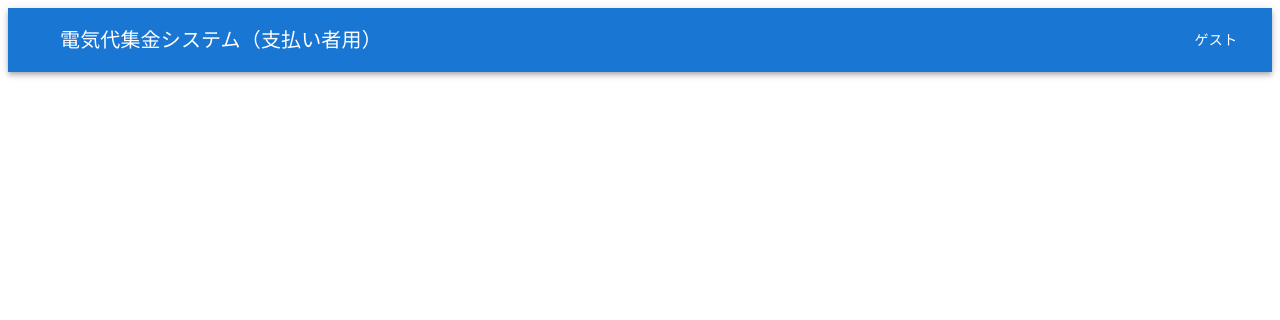
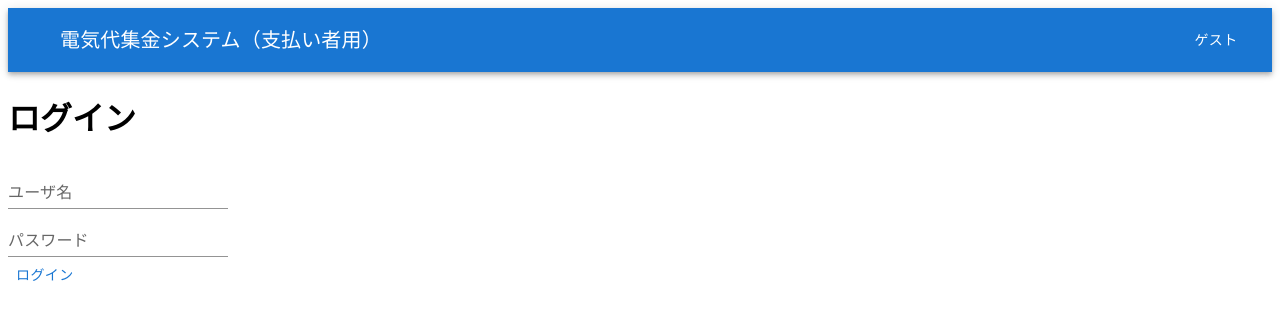
Before and after one commit to KHashimoto3/ApartmentBillingPortal, a React (Create React App) app in the folder front/: page / in a window 1280 px wide. Shown: the top 320 px of the page. Built offline with nearby package versions, Linux system fonts and the light colour scheme.

Commit message:
ログインフォームを配置した。

```diff
--- a/front/src/components/UserHome.tsx
+++ b/front/src/components/UserHome.tsx
@@ -3,6 +3,8 @@ import Toolbar from '@mui/material/Toolbar';
 import Typography from '@mui/material/Typography';
 import Button from '@mui/material/Button';
 import IconButton from '@mui/material/IconButton';
+
+import TextField from '@mui/material/TextField';
 
 export const UserHome = () => {
     return (
@@ -23,6 +25,18 @@ export const UserHome = () => {
                     <Button color="inherit">ゲスト</Button>
                 </Toolbar>
             </AppBar>
+            <div className='LoginFormArea'>
+                <h1>ログイン</h1>
+                <TextField id="standard-basic" label="ユーザ名" variant="standard" /><br />
+                <TextField
+                    id="standard-password-input"
+                    label="パスワード"
+                    type="password"
+                    autoComplete="current-password"
+                    variant="standard"
+                /><br />
+                <Button>ログイン</Button>
+            </div>
         </div>
     );
 }
```
Lines whose indentation alone changed are shown as unchanged.
